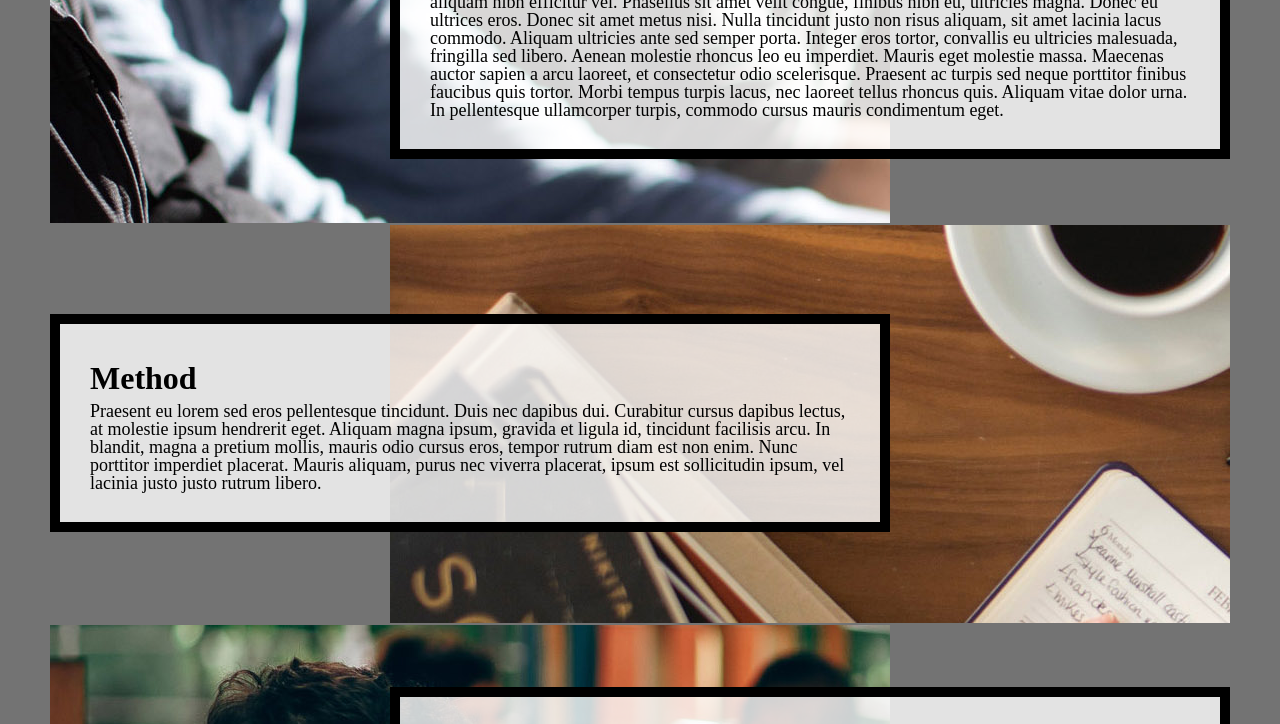
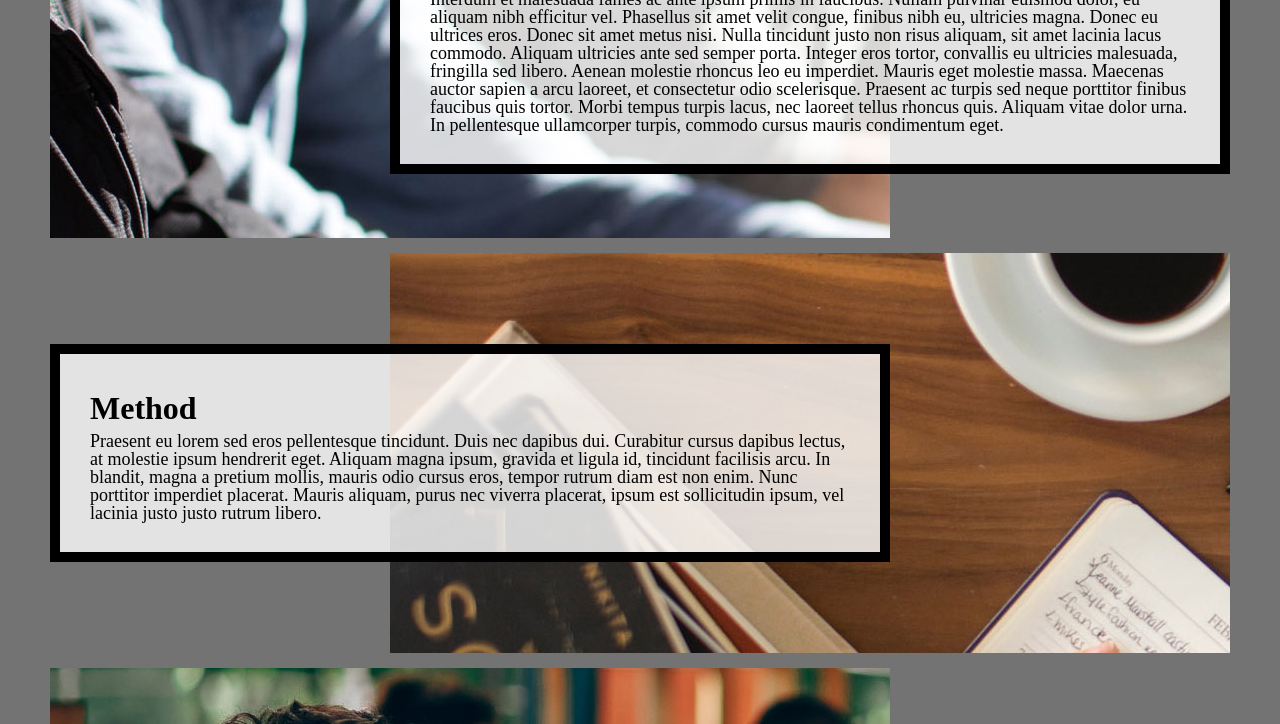
Before and after one commit to jamiezuckerman/homework4, a plain HTML site: page index.html in a window 1280 px wide. Shown: the part 655-1379 px from the top of the page. Drawn offline with Linux system fonts and the light colour scheme.

Commit message:
Update style.css

```diff
--- a/css/style.css
+++ b/css/style.css
@@ -67,10 +67,9 @@ nav a:hover, nav a:focus{
 
 /*Your Code Here*/
 /*Write selector/rule property to style all elements when in focus*/
-.about-image, .clients-image, .contact-image, .method-image{
-  padding-top: 2px;
+*:focus{
+  border: 2px solid #000000;
 }
-
 
 
 nav{
@@ -90,7 +89,7 @@ footer{
 
 .container{
   display: grid;
-  grid-row: 15px;
+  grid-row-gap: 15px;
   grid-template-columns: 1fr 5fr 1fr;
   grid-template-rows: auto auto auto auto auto;
 }
@@ -120,35 +119,35 @@ header p{
 }
 
 .about, .method, .clients, .contact{
-  grid-column: 2 / span -1;
+  grid-column: 2 / span 1;
 
 }
 
 .about-image, .method-image, .clients-image, .contact-image{
-  grid-column: 1 / span 3;
+  grid-column: 1 / -1;
   max-height: 700px;
   overflow: hidden;
 }
 
 .about, .about-image{
-   grid-row: 2/ auto;
+   grid-row: 2/ span 1;
 
 }
 
 .method, .method-image{
-   grid-row: 3/ auto;
+   grid-row: 3/ span 1;
 
 }
 
 
 .clients, .clients-image{
-   grid-row: 4/ auto;
+   grid-row: 4/ span 1;
 
 }
 
 
 .contact, .contact-image{
-   grid-row: 5/ auto;
+   grid-row: 5/ span 1;
 
 }
 
```
